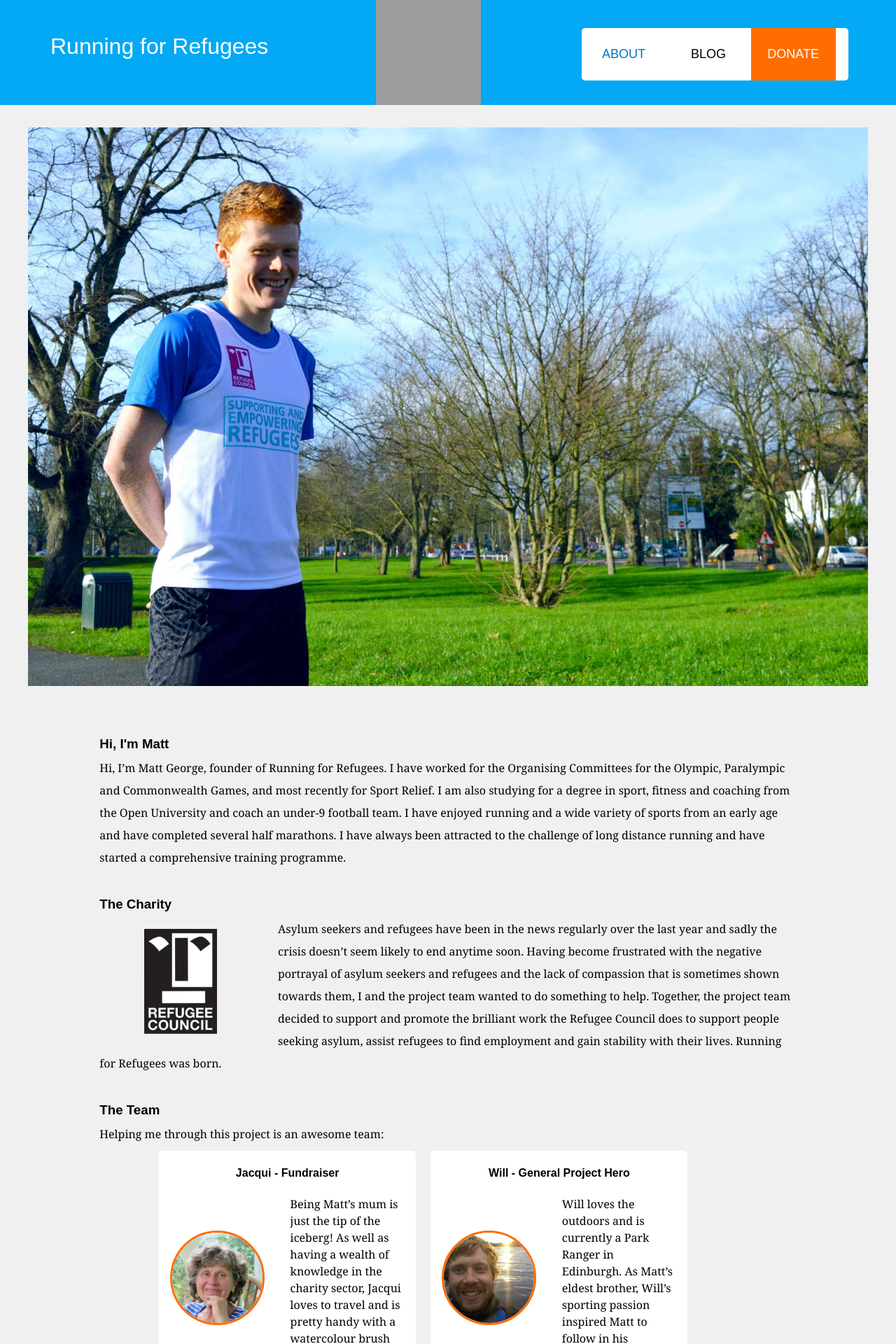
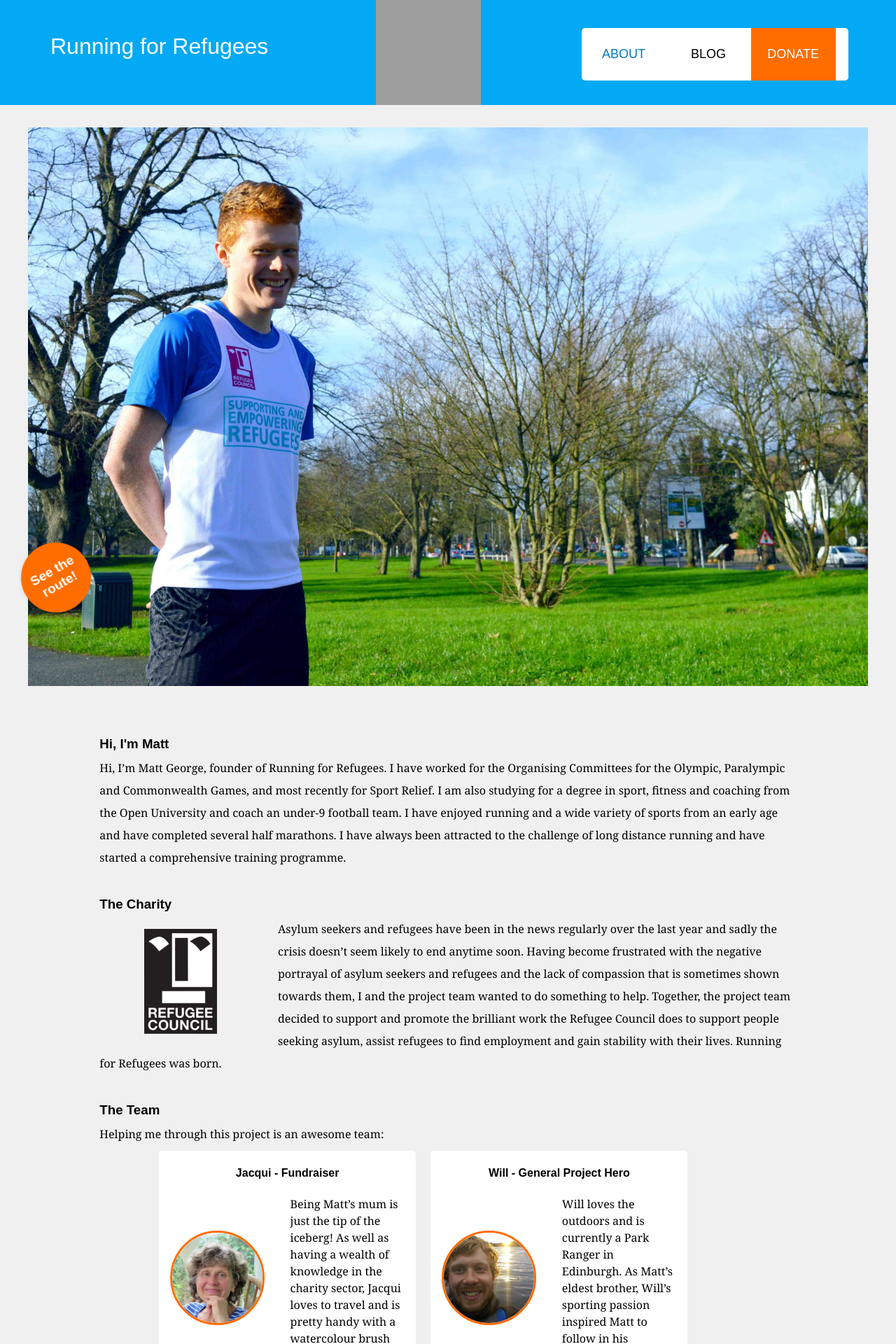
Before and after one commit to tombyers/runningforrefugees, a Jekyll site: the page built from about/index.html, in a window 1280 px wide. Shown: the top 1920 px of the page at 70% size. Built offline with Jekyll 4.4.1, drawn with Linux system fonts in a browser that asks for light colours; grey boxes are pictures that could not be loaded.

Commit message:
Add tracker link

```diff
--- a/_includes/header.html
+++ b/_includes/header.html
@@ -9,9 +9,9 @@
     <a target="_blank" href="https://www.justgiving.com/mattisrunningforrefugees/"><li id="donate">Donate</li></a>
   </ul>
 
-  <!-- {% if page.active != "tracker" %}
+  {% if page.active != "tracker" %}
       <div id="tracker-anchor">
-          <a href="/tracker/">Track my<br>progress</a>
+          <a href="/tracker/">See the route!</a>
       </div>
-  {% endif %} -->
+  {% endif %}
 </header>
--- a/_sass/_styles.scss
+++ b/_sass/_styles.scss
@@ -109,9 +109,10 @@
     font-weight: $heavy-font-weight;
     font-family: $primary-font-stack;
     font-size: 1.2em;
+    text-align: center;
 
     bottom: 25px;
-    left: 40px;
+    left: 30px;
 
     border-radius: 50%;
     box-shadow: 1px 1px 10px -2px rgba(0,0,0,0.2);
```
